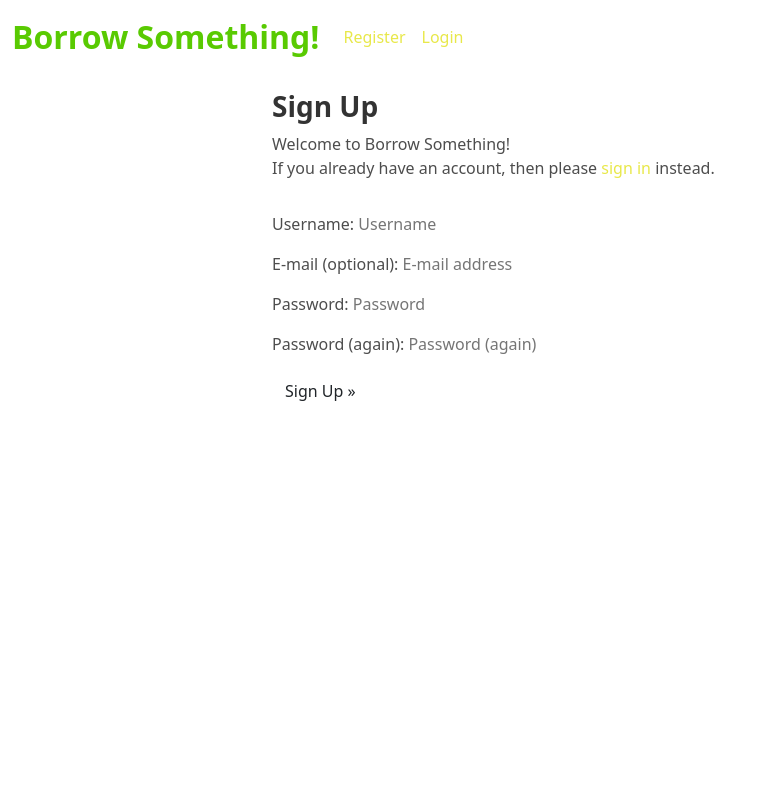
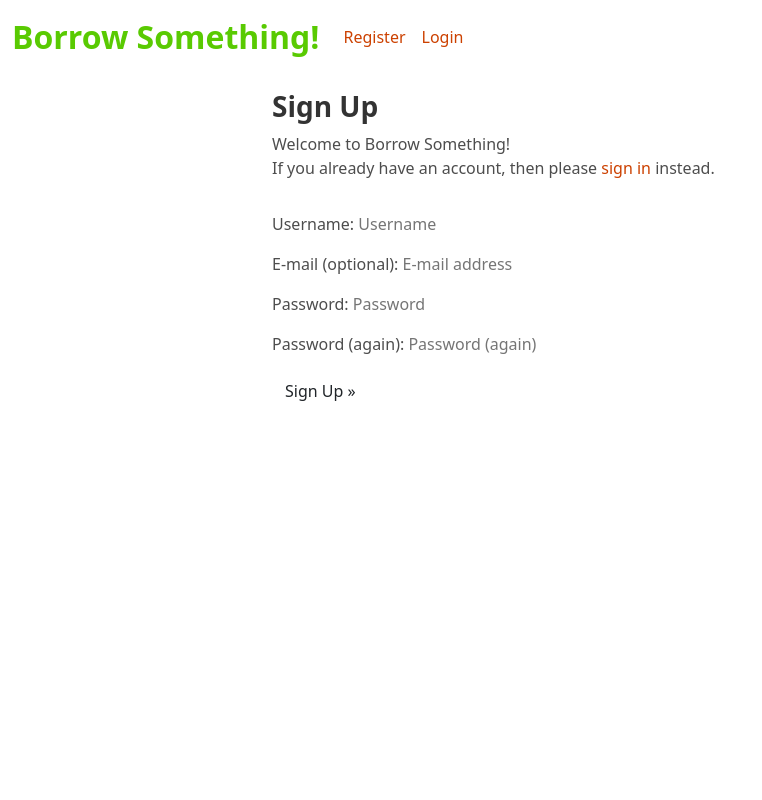
Before and after one commit to SiJiL82/borrow_something, a Django app: page /accounts/signup/ in a window 1280 px wide. Shown: the whole page, without its empty margins (0-762 px from the left). Run offline with Django 3.2, Linux system fonts and the light colour scheme; parts of the project's set-up code (start-up, migrations or seed data) failed here and were passed over.

Commit message:
Change link text colour

```diff
--- a/static/css/style.css
+++ b/static/css/style.css
@@ -7,7 +7,7 @@
     --nm-blur-amount: 18px;
     --nm-padding: 19px;
     --text-colour: 94, 0%;
-    --link-colour: 60, 77%;
+    --link-colour: 19, 100%;
     --accepted-colour: 123, 100%;
 }
 
@@ -24,12 +24,12 @@ body {
 }
 
 a, .nav-link {
-    color: hsl(var(--link-colour), 60%);
+    color: hsl(var(--link-colour), 40%);
     text-decoration: none;
 }
 
 a:hover, .nav-link:hover {
-    color: hsl(var(--link-colour), 60%);
+    color: hsl(var(--link-colour), 40%);
     text-decoration: underline;
 }
 
```
